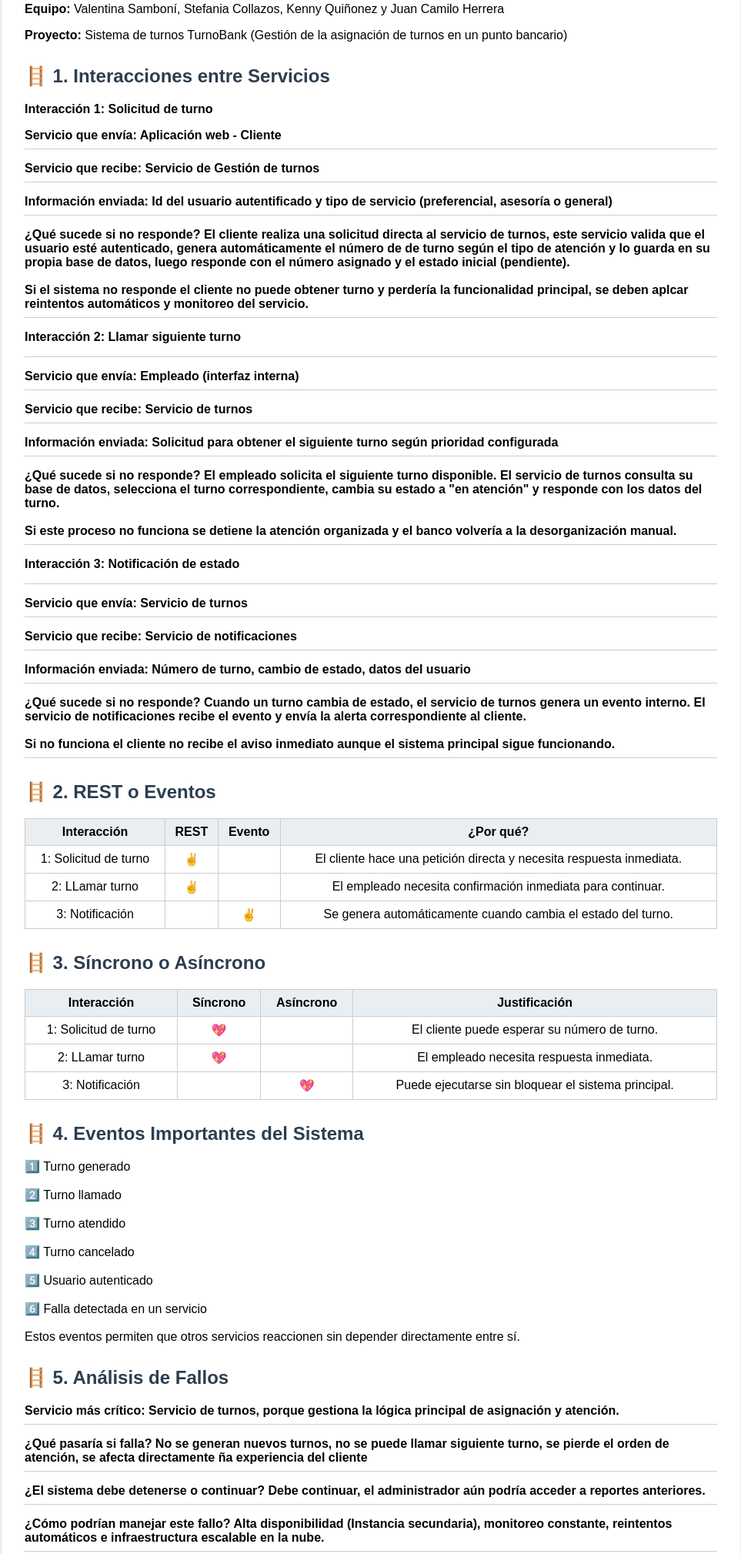
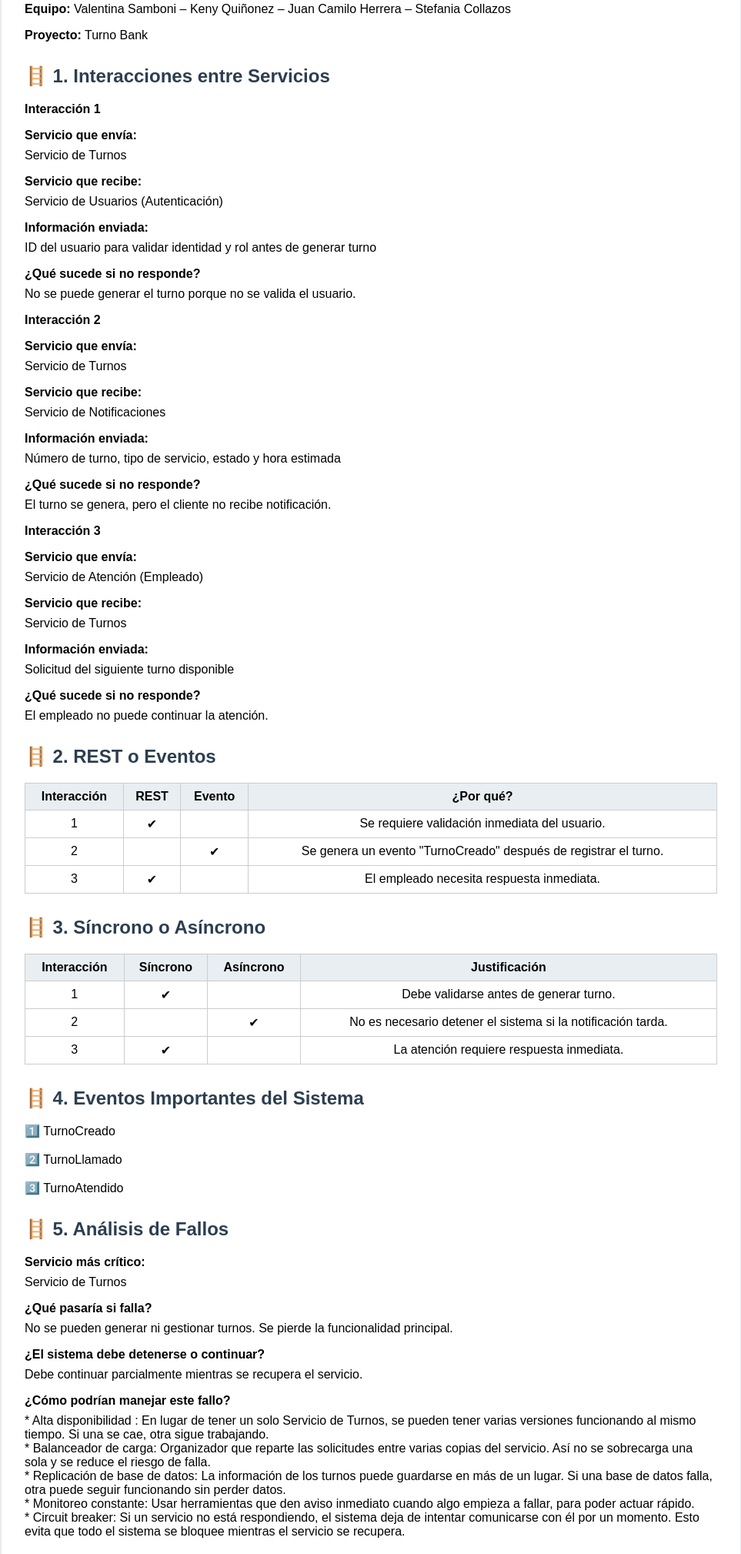
Before and after one commit to juanhr1/Sistema-de-turnos, a plain HTML site: page Sistema de turnos actividad clase 4.html in a window 1280 px wide. Shown: the part 156-2175 px from the top of the page at 77% size, without its empty margins (158-1121 px from the left). Drawn offline with Linux system fonts and the light colour scheme.

Commit message:
Update Sistema de turnos actividad clase 4.html

```diff
--- a/Sistema de turnos actividad clase 4.html
+++ b/Sistema de turnos actividad clase 4.html
@@ -2,7 +2,7 @@
 <html lang="es">
 <head>
 <meta charset="UTF-8">
-<title>Actividad Clase 4</title>
+<title>Actividad Clase 4 - Turno Bank</title>
 <style>
 body {
   font-family: Arial, sans-serif;
@@ -37,7 +37,6 @@ label {
 }
 
 .line {
-  border-bottom: 1px solid #ccc;
   margin: 8px 0 16px 0;
 }
 
@@ -70,6 +69,13 @@ th {
   background: #f1f1f1;
   border-radius: 8px;
 }
+
+pre {
+  background-color: #f8f8f8;
+  padding: 15px;
+  border-radius: 8px;
+  overflow-x: auto;
+}
 </style>
 </head>
 <body>
@@ -79,62 +85,42 @@ th {
 <h1>🌐 Actividad Clase 4</h1>
 <h2>Comunicación entre Servicios + REST + Eventos + Service Discovery</h2>
 
-<p><strong>Equipo:</strong> Valentina Samboní, Stefania Collazos, Kenny Quiñonez y Juan Camilo Herrera</p>
-<p><strong>Proyecto:</strong> Sistema de turnos TurnoBank (Gestión de la asignación de turnos en un punto bancario)</p>
+<p><strong>Equipo:</strong> Valentina Samboni – Keny Quiñonez – Juan Camilo Herrera – Stefania Collazos</p>
+<p><strong>Proyecto:</strong> Turno Bank</p>
 
 <div class="section">
 <h2>🪜 1. Interacciones entre Servicios</h2>
 
-<p><strong>Interacción 1: Solicitud de turno</strong></p>
-<label>Servicio que envía: Aplicación web - Cliente</label>
-<div class="line"></div>
-<label>Servicio que recibe: Servicio de Gestión de turnos</label>
-<div class="line"></div>
-<label>Información enviada: Id del usuario autentificado y tipo de servicio (preferencial, asesoría o general)</label>
-<div class="line"></div>
-<label>¿Qué sucede si no responde? El cliente realiza una solicitud directa al servicio
-    de turnos, este servicio valida que el usuario esté autenticado, genera automáticamente
-    el número de de turno según el tipo de atención y lo guarda en su propia base de datos,
-    luego responde con el número asignado y el estado inicial (pendiente). <br><br>
+<p><strong>Interacción 1</strong></p>
+<label>Servicio que envía:</label>
+<div class="line">Servicio de Turnos</div>
+<label>Servicio que recibe:</label>
+<div class="line">Servicio de Usuarios (Autenticación)</div>
+<label>Información enviada:</label>
+<div class="line">ID del usuario para validar identidad y rol antes de generar turno</div>
+<label>¿Qué sucede si no responde?</label>
+<div class="line">No se puede generar el turno porque no se valida el usuario.</div>
 
-    Si el sistema no responde el cliente no puede obtener turno y perdería la funcionalidad
-    principal, se deben aplcar reintentos automáticos y monitoreo del servicio.
+<p><strong>Interacción 2</strong></p>
+<label>Servicio que envía:</label>
+<div class="line">Servicio de Turnos</div>
+<label>Servicio que recibe:</label>
+<div class="line">Servicio de Notificaciones</div>
+<label>Información enviada:</label>
+<div class="line">Número de turno, tipo de servicio, estado y hora estimada</div>
+<label>¿Qué sucede si no responde?</label>
+<div class="line">El turno se genera, pero el cliente no recibe notificación.</div>
 
-</label>
-<div class="line"></div>
-
-<p><strong>Interacción 2: Llamar siguiente turno</strong></p>
-<div class="line"></div>
-<label>Servicio que envía: Empleado (interfaz interna)</label>
-<div class="line"></div>
-<label>Servicio que recibe: Servicio de turnos </label>
-<div class="line"></div>
-<label>Información enviada: Solicitud para obtener el siguiente turno según prioridad configurada  </label>
-<div class="line"></div>
-<label>¿Qué sucede si no responde? El empleado solicita el siguiente turno disponible.
-    El servicio de turnos consulta su base de datos, selecciona el turno correspondiente,
-    cambia su estado a "en atención" y responde con los datos del turno. <br><br>
-    Si este proceso no funciona se detiene la atención organizada y el banco volvería a la desorganización manual.
-</label>
-<div class="line"></div>
-
-
-
-<p><strong>Interacción 3: Notificación de estado </strong></p>
-<div class="line"></div>
+<p><strong>Interacción 3</strong></p>
+<label>Servicio que envía:</label>
+<div class="line">Servicio de Atención (Empleado)</div>
+<label>Servicio que recibe:</label>
+<div class="line">Servicio de Turnos</div>
+<label>Información enviada:</label>
+<div class="line">Solicitud del siguiente turno disponible</div>
+<label>¿Qué sucede si no responde?</label>
+<div class="line">El empleado no puede continuar la atención.</div>
 </div>
-<label>Servicio que envía: Servicio de turnos </label>
-<div class="line"></div>
-<label>Servicio que recibe: Servicio de notificaciones </label>
-<div class="line"></div>
-<label>Información enviada: Número de turno, cambio de estado, datos del usuario </label>
-<div class="line"></div>
-<label>¿Qué sucede si no responde? Cuando un turno cambia de estado, el servicio
-    de turnos genera un evento interno. El servicio de notificaciones recibe el evento
-    y envía la alerta correspondiente al cliente. <br><br>
-    Si no funciona el cliente no recibe el aviso inmediato aunque el sistema principal sigue funcionando.
-</label>
-<div class="line"></div>
 
 <div class="section">
 <h2>🪜 2. REST o Eventos</h2>
@@ -147,22 +133,22 @@ th {
 <th>¿Por qué?</th>
 </tr>
 <tr>
-<td>1: Solicitud de turno</td>
-<td> ✌️ </td>
+<td>1</td>
+<td>✔</td>
 <td></td>
-<td>El cliente hace una petición directa y necesita respuesta inmediata.</td>
+<td>Se requiere validación inmediata del usuario.</td>
 </tr>
 <tr>
-<td>2: LLamar turno</td>
-<td> ✌️ </td>
+<td>2</td>
 <td></td>
-<td> El empleado necesita confirmación inmediata para continuar. </td>
+<td>✔</td>
+<td>Se genera un evento "TurnoCreado" después de registrar el turno.</td>
 </tr>
 <tr>
-<td>3: Notificación</td>
+<td>3</td>
+<td>✔</td>
 <td></td>
-<td> ✌️ </td>
-<td> Se genera automáticamente cuando cambia el estado del turno. </td>
+<td>El empleado necesita respuesta inmediata.</td>
 </tr>
 </table>
 </div>
@@ -178,95 +164,77 @@ th {
 <th>Justificación</th>
 </tr>
 <tr>
-<td>1: Solicitud de turno</td>
-<td> 💖 </td>
+<td>1</td>
+<td>✔</td>
 <td></td>
-<td> El cliente puede esperar su número de turno. </td>
+<td>Debe validarse antes de generar turno.</td>
 </tr>
 <tr>
-<td>2: LLamar turno</td>
-<td> 💖 </td>
+<td>2</td>
 <td></td>
-<td> El empleado necesita respuesta inmediata. </td>
+<td>✔</td>
+<td>No es necesario detener el sistema si la notificación tarda.</td>
 </tr>
 <tr>
-<td>3: Notificación</td>
+<td>3</td>
+<td>✔</td>
 <td></td>
-<td> 💖 </td>
-<td> Puede ejecutarse sin bloquear el sistema principal. </td>
+<td>La atención requiere respuesta inmediata.</td>
 </tr>
 </table>
 </div>
 
 <div class="section">
 <h2>🪜 4. Eventos Importantes del Sistema</h2>
-1️⃣ Turno generado <br><br>
-2️⃣ Turno llamado <br><br>
-3️⃣ Turno atendido <br><br>
-4️⃣ Turno cancelado <br><br>
-5️⃣ Usuario autenticado <br><br>
-6️⃣ Falla detectada en un servicio <br><br>
-Estos eventos permiten que otros servicios reaccionen sin depender directamente entre sí.
+1️⃣ TurnoCreado<br><br>
+2️⃣ TurnoLlamado<br><br>
+3️⃣ TurnoAtendido
 </div>
 
 <div class="section">
 <h2>🪜 5. Análisis de Fallos</h2>
-<label>Servicio más crítico: Servicio de turnos, porque gestiona la lógica principal de asignación y atención. </label>
-<div class="line"></div>
-<label>¿Qué pasaría si falla? No se generan nuevos turnos, no se puede llamar siguiente turno, se pierde el orden de atención, se afecta directamente ña experiencia del cliente</label>
-<div class="line"></div>
-<label>¿El sistema debe detenerse o continuar? Debe continuar, el administrador aún podría acceder a reportes anteriores. </label>
-<div class="line"></div>
-<label>¿Cómo podrían manejar este fallo? Alta disponibilidad (Instancia secundaria), monitoreo constante, reintentos automáticos e infraestructura escalable en la nube. </label>
-<div class="line"></div>
+<label>Servicio más crítico:</label>
+<div class="line">Servicio de Turnos</div>
+<label>¿Qué pasaría si falla?</label>
+<div class="line">No se pueden generar ni gestionar turnos. Se pierde la funcionalidad principal.</div>
+<label>¿El sistema debe detenerse o continuar?</label>
+<div class="line">Debe continuar parcialmente mientras se recupera el servicio.</div>
+<label>¿Cómo podrían manejar este fallo?</label>
+<div class="line">* Alta disponibilidad : En lugar de tener un solo Servicio de Turnos, se pueden tener varias versiones funcionando al mismo tiempo. Si una se cae, otra sigue trabajando. <br>
+* Balanceador de carga: Organizador que reparte las solicitudes entre varias copias del servicio. Así no se sobrecarga una sola y se reduce el riesgo de falla.<br>
+* Replicación de base de datos: La información de los turnos puede guardarse en más de un lugar. Si una base de datos falla, otra puede seguir funcionando sin perder datos.<br>
+* Monitoreo constante: Usar herramientas que den aviso inmediato cuando algo empieza a fallar, para poder actuar rápido.<br>
+* Circuit breaker: Si un servicio no está respondiendo, el sistema deja de intentar comunicarse con él por un momento. Esto evita que todo el sistema se bloquee mientras el servicio se recupera. </div>
 </div>
 
 <div class="section">
 <h2>🪜 6. Service Discovery</h2>
-<label>¿Qué problema ocurre si cambia la IP de un servicio? En microservicios, cada servicio puede ejecutarse
-    en contenedores o diferentes servidores. Si cambia el IP los demás servicios no sabrián dónde encontrarlo.
-</label>
-<div class="line"></div>
-<label>¿Cómo sabría un servicio dónde encontrar otro? Consultando un servicio de Service Discovery
-    que mantiene un registro actualizado de las ubicaciones de los servicios activos.
-</label>
-<div class="line"></div>
-<label>¿Por qué sería útil Service Discovery? Porque el sistema está pensado para escalar, si el servicio
-    de turnos se replica, los demás servicios podrán encontrarlo automáticamente.
-</label>
-<div class="line"></div>
-<label>¿Dónde lo aplicarían en su sistema? Servicio de turnos, servicio de autenticación, servicio de notificaciones, servicio de administración.</label>
-<div class="line"></div>
+<label>¿Qué problema ocurre si cambia la IP de un servicio?</label>
+<div class="line">Los demás servicios no podrían localizarlo y fallaría la comunicación.</div>
+<label>¿Cómo sabría un servicio dónde encontrar otro?</label>
+<div class="line">Consultando un servidor de registro dinámico (Service Registry).</div>
+<label>¿Por qué sería útil Service Discovery?</label>
+<div class="line">Permite encontrar servicios automáticamente sin depender de IP fija.</div>
+<label>¿Dónde lo aplicarían en su sistema?</label>
+<div class="line">Entre todos los microservicios: Usuarios, Turnos, Notificaciones y Administración.</div>
 </div>
 
 <div class="section">
 <h2>🪜 7. Mini Diagrama</h2>
-<p>Dibujen:</p>
-<p><strong>Servicio A → Service Discovery → Servicio B</strong></p>
-<p><strong>Empleado -> Service Discovery -> Servicio de turnos </strong></p>
-<p><strong> Servicio de turnos -> Base de datos propia </strong></p>
-<p><strong> Servicio de turnos -> evento -> Servicio de notificaciones </strong></p>
-<p><strong> Servicio de autenticación -> base de datos de usuario </strong></p>
+<pre>
+<img src="UML_TURNO_BANK.png" alt="Diagrama UML Turno Bank" style="max-width: 100%; height: auto;">
+
+</pre>
 </div>
 
-<div class="note">
-💡 <strong>Ayuda rápida</strong><br>
-REST → petición directa<br>
-Evento → algo ocurrió<br>
-Síncrono → espera respuesta<br>
-Asíncrono → continúa sin esperar<br>
-Service Discovery → permite encontrar servicios automáticamente
-</div>
 
-<div class="footer">
-🎤 El equipo debe poder explicar:<br>
-✔ una interacción importante<br>
-✔ un evento del sistema<br>
-✔ qué pasa si un servicio falla<br>
-✔ dónde usarían Service Discovery
-</div>
 
 </div>
 </body>
 
 </html>
+
+</div>
+</body>
+
+</html>
```
